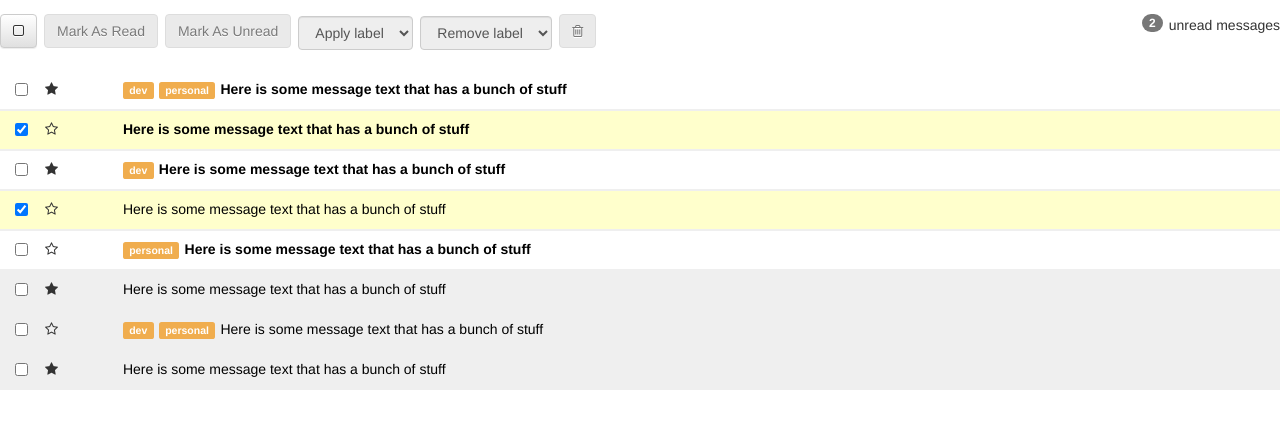
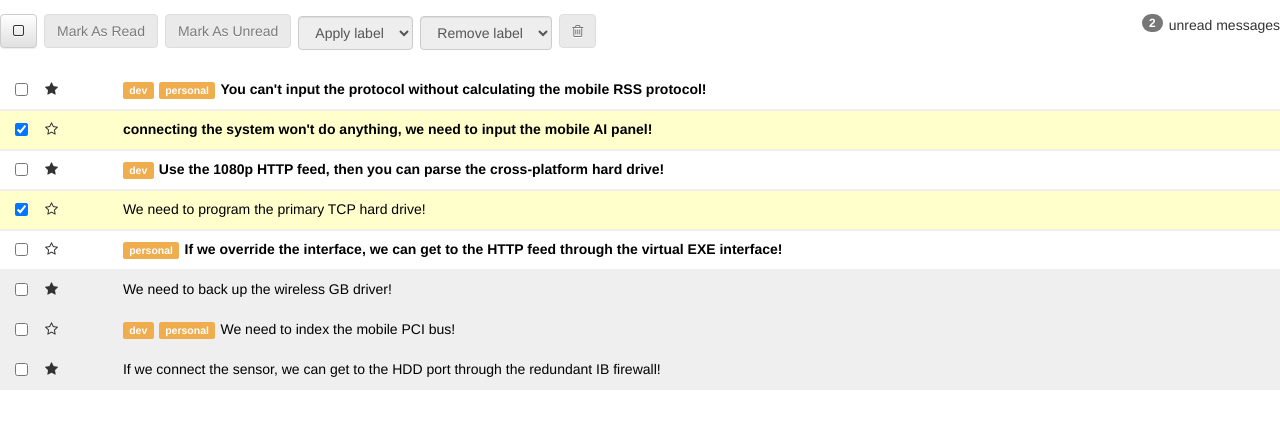
Before and after one commit to prisoka/react-inbox, a React (Create React App) app in the folder react-inbox/: page / in a window 1280 px wide. Shown: the top 428 px of the page. Built offline with nearby package versions, Linux system fonts and the light colour scheme.

Commit message:
messages with their subjects

```diff
--- a/react-inbox/src/Components/Message.js
+++ b/react-inbox/src/Components/Message.js
@@ -25,7 +25,7 @@ const Message = ({message}) => {
       <div className="col-xs-11">
         {labelList}
         <a href="#">
-          Here is some message text that has a bunch of stuff
+          { message.subject }
         </a>
       </div>
     </div>
```
